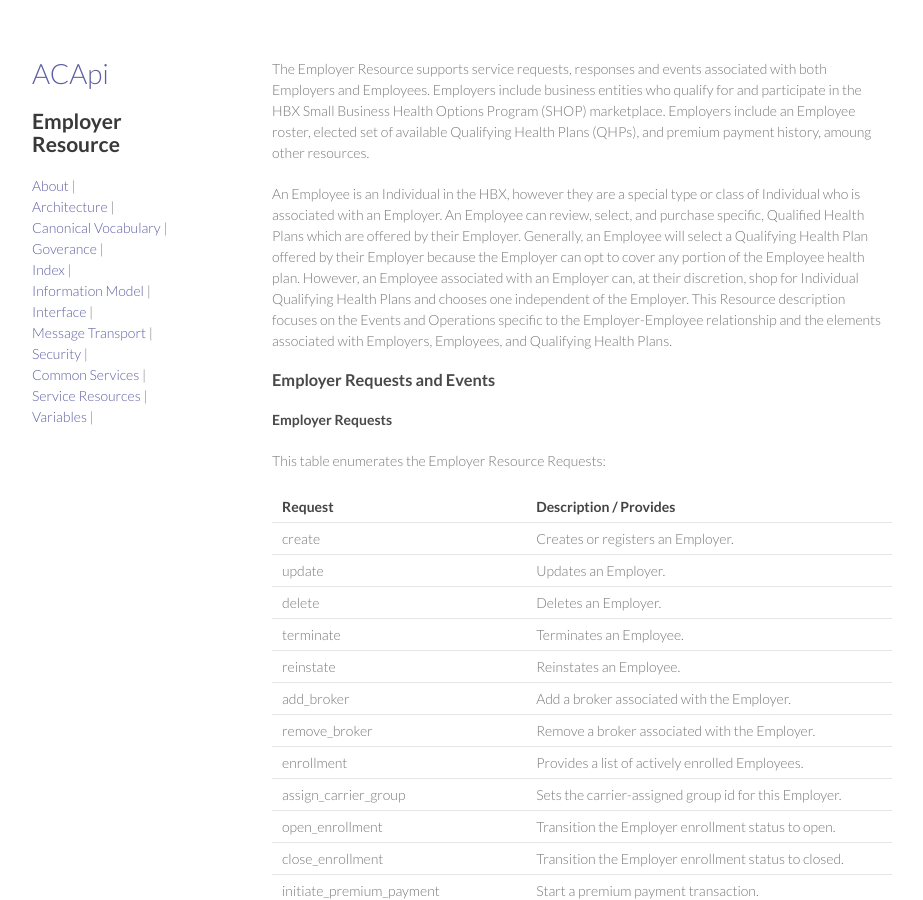
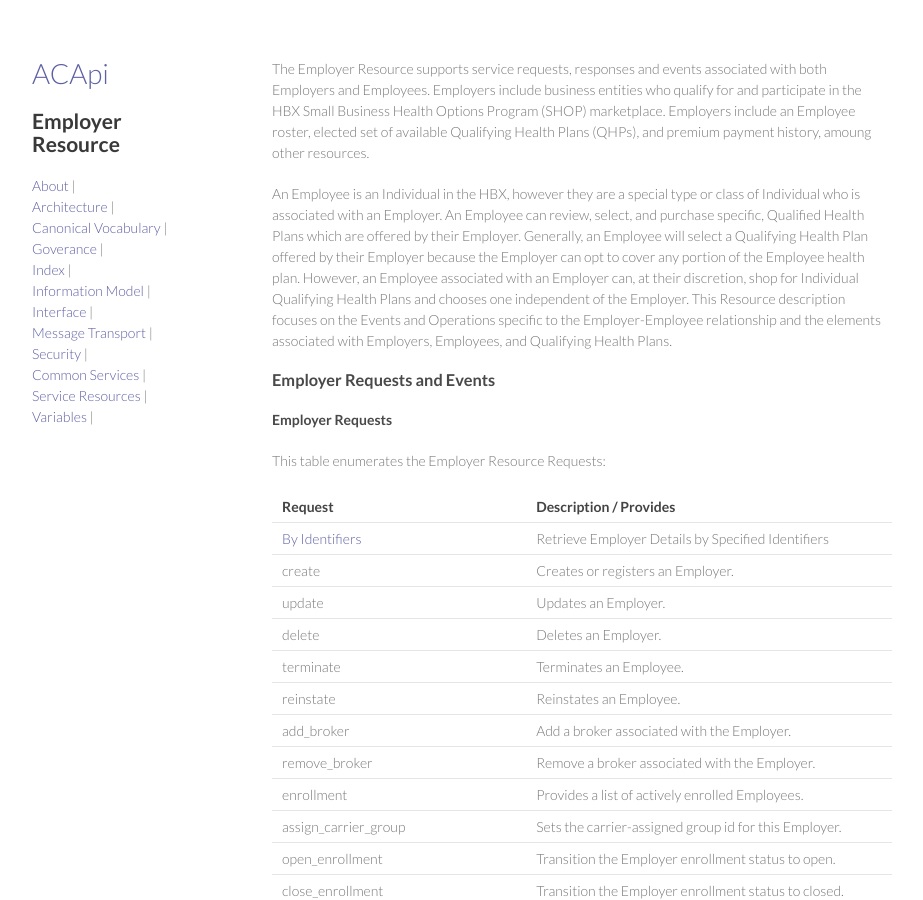
Before and after one commit to dchbx/dchbx.github.io, a Jekyll site: the page built from _resources/employer.md, in a window 1280 px wide and 900 px high. Shown: the whole window, without its empty margins (178-1101 px from the left). Built offline with Jekyll 4.4.1, drawn with Linux system fonts in a browser that asks for light colours; Markdown is read by kramdown in place of the engine named in the settings.

Commit message:
organization/format

```diff
--- a/_resources/employer.md
+++ b/_resources/employer.md
@@ -15,7 +15,7 @@ An Employee is an Individual in the HBX, however they are a special type or clas
 This table enumerates the Employer Resource Requests:
 
 | Request	 | Description / Provides |
-| --------- | ----------- |{% for q in site.resourceemployerreq %}
+| --------- | ----------- |{% for q in site.resourcesemployerreq %}
 | [{{ q.iteratortitle }}]({{ q.url }}) | {{ q.description }} |<br>{% endfor %}
 | create	| Creates or registers an Employer.  |
 | update	| Updates an Employer.  |
```
